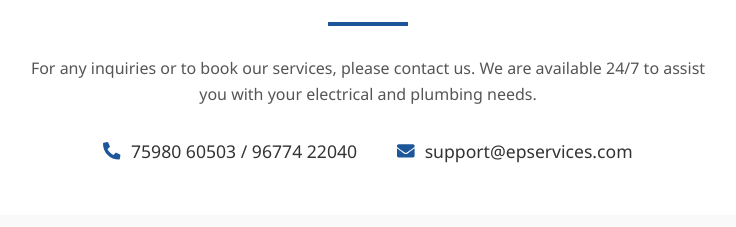
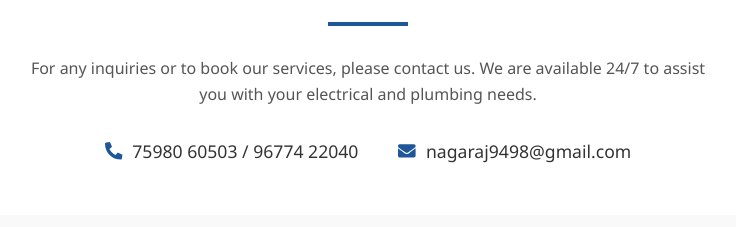
Before and after one commit to Yuthish31/NagaQuickServices, a React (Vite) app: page /ep_services/contact in a window 1280 px wide. Shown: the part 1520-1747 px from the top of the page, without its empty margins (272-1008 px from the left). Built offline with nearby package versions, Linux system fonts and the light colour scheme.

Commit message:
Updated project with latest changes

```diff
--- a/src/pages/EP_Services/EP_ServicesContact.jsx
+++ b/src/pages/EP_Services/EP_ServicesContact.jsx
@@ -102,7 +102,7 @@ const EP_ServicesContact = () => {
           </div>
           <div className="ep-sc-contact-method">
             <FaEnvelope className="ep-sc-contact-icon" />
-            <span>support@epservices.com</span>
+            <span>nagaraj9498@gmail.com</span>
           </div>
         </div>
       </section>
```
